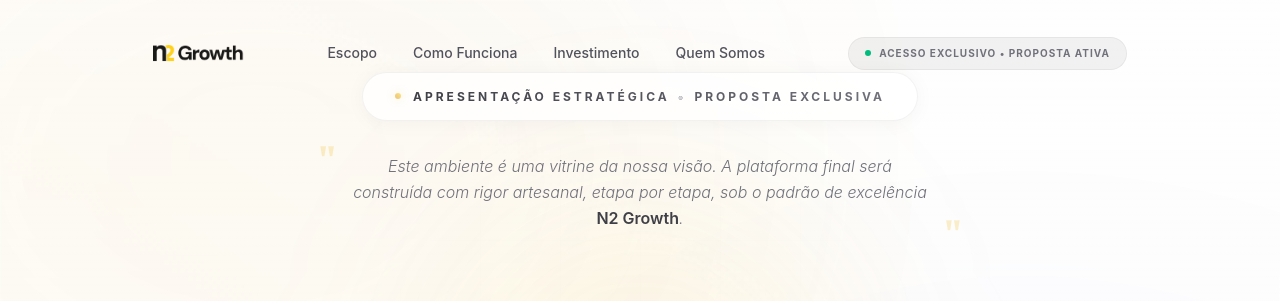
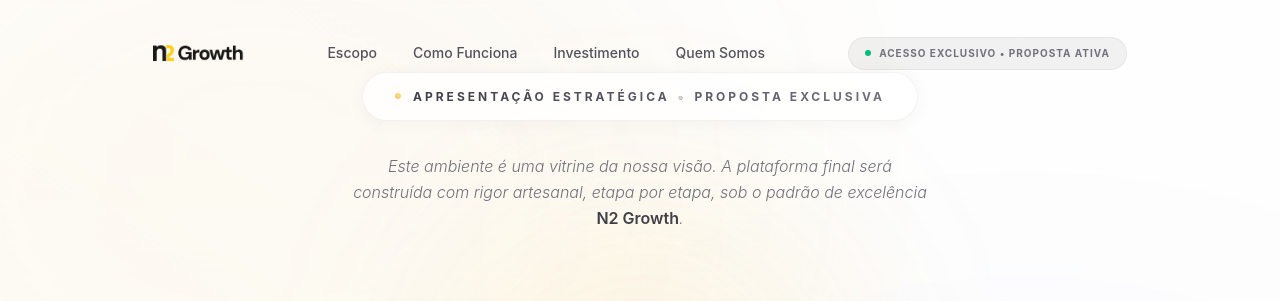
Before and after one commit to brenoggg1234-prog/propostan2growth, a React (Vite) app: page / in a window 1280 px wide. Shown: the top 301 px of the page. Built offline with nearby package versions, Linux system fonts and the light colour scheme.

Commit message:
style(hero): remove background quotation marks from italic text

```diff
--- a/src/App.tsx
+++ b/src/App.tsx
@@ -160,11 +160,9 @@
             </div>
 
             <div className="relative px-6">
-              <span className="absolute -top-3 -left-2 text-4xl text-yellow-500/20 font-serif font-black leading-none select-none">"</span>
               <p className="text-[14px] md:text-[16px] text-zinc-500 max-w-[580px] leading-[1.7] md:leading-relaxed font-light italic text-center relative z-10">
                 Este ambiente é uma vitrine da nossa visão. A plataforma final será construída com rigor artesanal, etapa por etapa, sob o padrão de excelência <span className="font-semibold text-zinc-700 not-italic">N2 Growth</span>.
               </p>
-              <span className="absolute -bottom-5 -right-2 text-4xl text-yellow-500/20 font-serif font-black leading-none select-none">"</span>
             </div>
           </motion.div>
 
```
